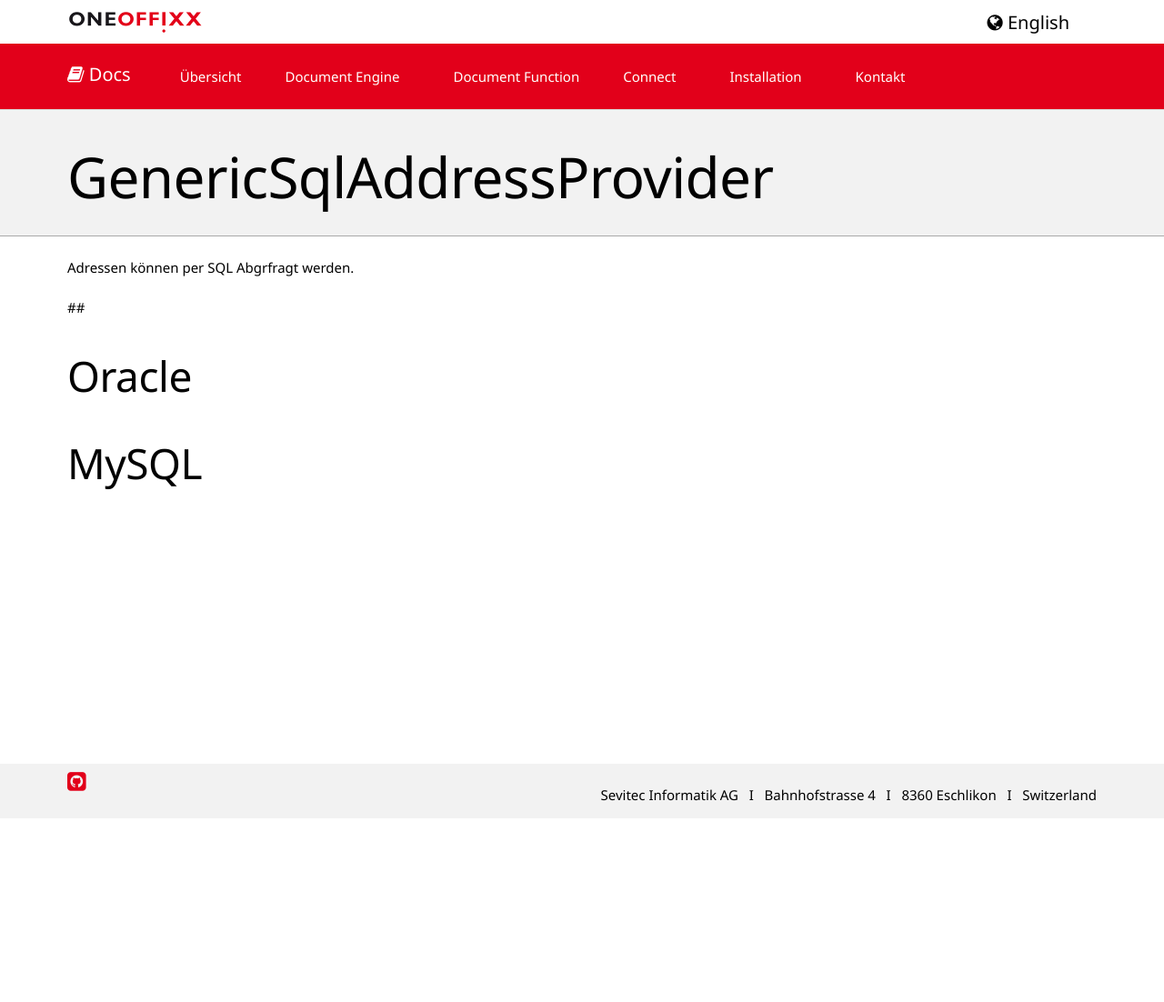
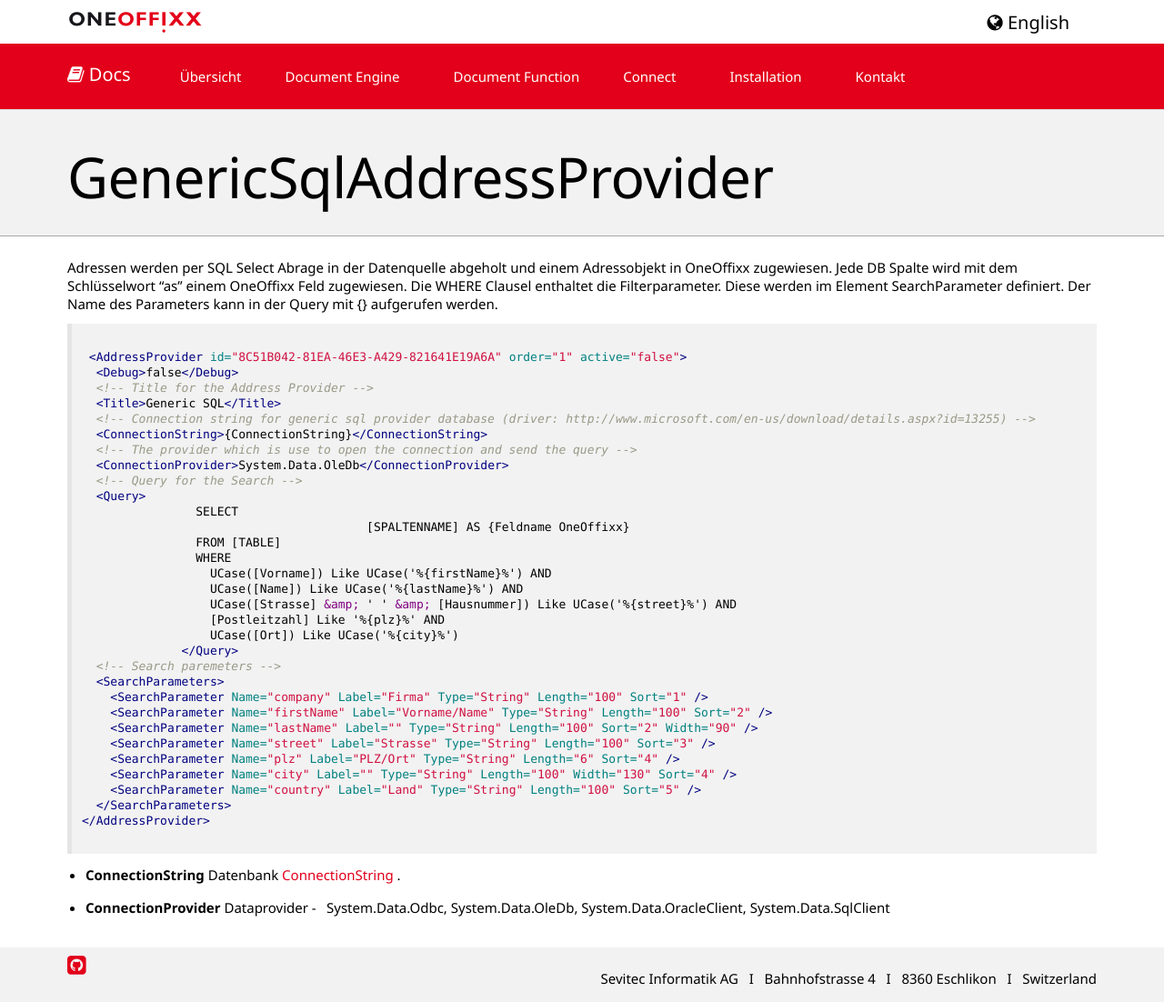
Before and after one commit to primesoft-group/oneoffixx-docs, a Jekyll site: the page built from _pages/docfunc/de/df-ap-genericsql.md, in a window 1280 px wide. Shown: the whole page at 91% size. Built offline with Jekyll 4.4.1, drawn with Linux system fonts in a browser that asks for light colours; nearby versions of some CDN libraries; some web fonts are replaced; before the commit the page ends 900 px from its top, so only the background shows below that.

Commit message:
GenericSQL

````diff
--- a/_pages/docfunc/de/df-ap-genericsql.md
+++ b/_pages/docfunc/de/df-ap-genericsql.md
@@ -5,11 +5,43 @@
 language: de
 ---
 
-Adressen können per SQL Abgrfragt werden.
+Adressen werden per SQL Select Abrage in der Datenquelle abgeholt und einem Adressobjekt in OneOffixx zugewiesen. Jede DB Spalte wird mit dem Schlüsselwort "as" einem OneOffixx Feld zugewiesen. Die WHERE Clausel enthaltet die Filterparameter. Diese werden im Element SearchParameter definiert. Der Name des Parameters kann in der Query mit {} aufgerufen werden.
 
+```xml
 
-##
+ <AddressProvider id="8C51B042-81EA-46E3-A429-821641E19A6A" order="1" active="false">
+  <Debug>false</Debug>
+  <!-- Title for the Address Provider -->
+  <Title>Generic SQL</Title>
+  <!-- Connection string for generic sql provider database (driver: http://www.microsoft.com/en-us/download/details.aspx?id=13255) -->
+  <ConnectionString>{ConnectionString}</ConnectionString>
+  <!-- The provider which is use to open the connection and send the query -->
+  <ConnectionProvider>System.Data.OleDb</ConnectionProvider>
+  <!-- Query for the Search -->
+  <Query>
+                SELECT
+					[SPALTENNAME] AS {Feldname OneOffixx}
+                FROM [TABLE]
+                WHERE
+                  UCase([Vorname]) Like UCase('%{firstName}%') AND
+                  UCase([Name]) Like UCase('%{lastName}%') AND
+                  UCase([Strasse] &amp; ' ' &amp; [Hausnummer]) Like UCase('%{street}%') AND
+                  [Postleitzahl] Like '%{plz}%' AND
+                  UCase([Ort]) Like UCase('%{city}%')
+              </Query>
+  <!-- Search paremeters -->
+  <SearchParameters>
+    <SearchParameter Name="company" Label="Firma" Type="String" Length="100" Sort="1" />
+    <SearchParameter Name="firstName" Label="Vorname/Name" Type="String" Length="100" Sort="2" />
+    <SearchParameter Name="lastName" Label="" Type="String" Length="100" Sort="2" Width="90" />
+    <SearchParameter Name="street" Label="Strasse" Type="String" Length="100" Sort="3" />
+    <SearchParameter Name="plz" Label="PLZ/Ort" Type="String" Length="6" Sort="4" />
+    <SearchParameter Name="city" Label="" Type="String" Length="100" Width="130" Sort="4" />
+    <SearchParameter Name="country" Label="Land" Type="String" Length="100" Sort="5" />
+  </SearchParameters>
+</AddressProvider>
 
-## Oracle
+```
 
-## MySQL
+* __ConnectionString__ Datenbank [ConnectionString ](https://www.connectionstrings.com/).
+* __ConnectionProvider__ Dataprovider -  System.Data.Odbc, System.Data.OleDb, System.Data.OracleClient, System.Data.SqlClient
````
